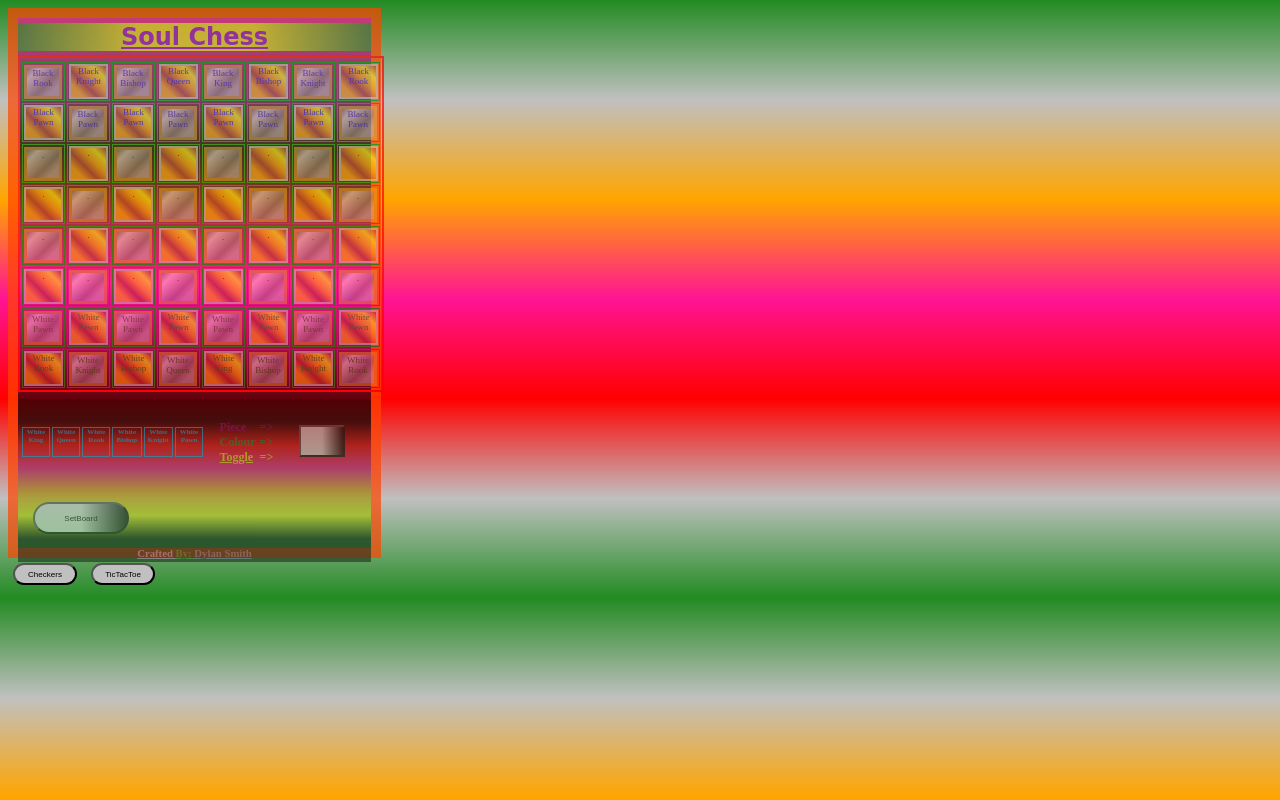
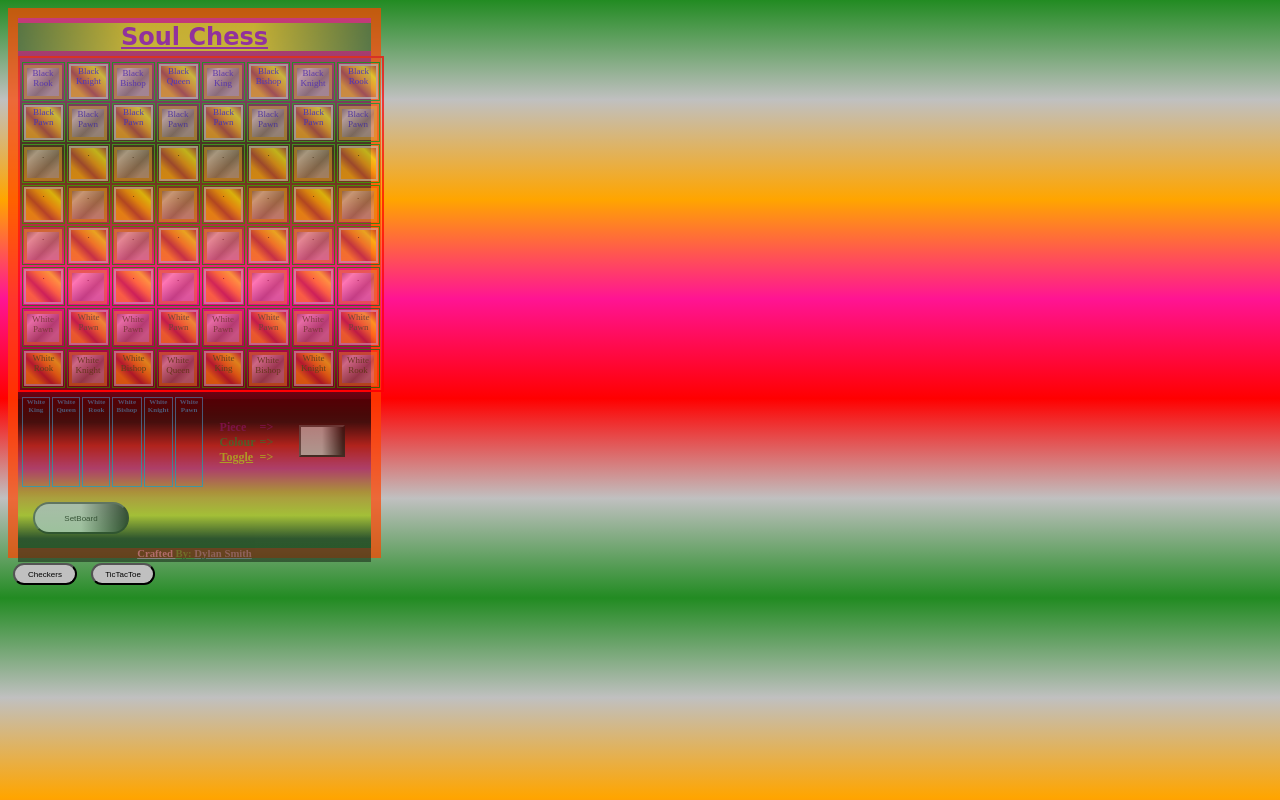
Before and after one commit to SoulBow/SoulBow.github.io, a plain HTML site: page chess/chess.html in a window 1280 px wide. Drawn offline with Linux system fonts and the light colour scheme.

Commit message:
Update chess.css

```diff
--- a/chess/chess.css
+++ b/chess/chess.css
@@ -7,7 +7,7 @@ section {background: linear-gradient(45deg, orange, orange, brown, orange, yello
 main {background: linear-gradient(135deg, grey, white, silver, grey, silver, silver); opacity: 55%; height: 28px; width: 32px; border: solid 3px goldenrod;}
 button {margin: 10px 15px 13px 15px; height: 32px; width: 100%; background: linear-gradient(90deg, white, white, black); font-size: 8px}
 h1 {text-align: center; font-size: 24px; color: darkviolet; font-family: cursive; background: linear-gradient(90deg, forestgreen, yellow, yellow, forestgreen); opacity: 70%;margin: 5px 0 5px}
-h3 {font-size: 7px; color: deepskyblue; height: 35%; width :100%; border: solid 1px; text-align: center; margin: 0 1px 0 1px;}
+h3 {font-size: 7px; color: deepskyblue; height: 35%; width :100%; border: solid 1px; text-align: center; margin: 0 1px 0 1px; padding: 0 0 60px 0;}
 h4 {font-size: 12px; color: purple; margin: 35px 0 0 0; height: 100%; width :40%;}
 h6 {text-align: center;}
 p {font-size: 9px; font-style: times; text-align: center; margin: 0 0 1px 0;}
```
